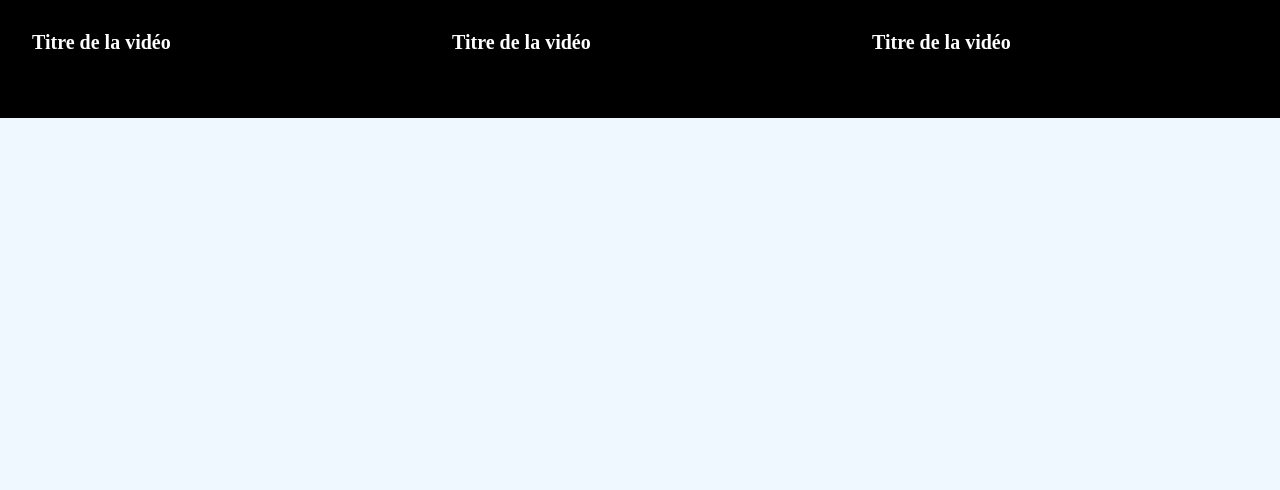
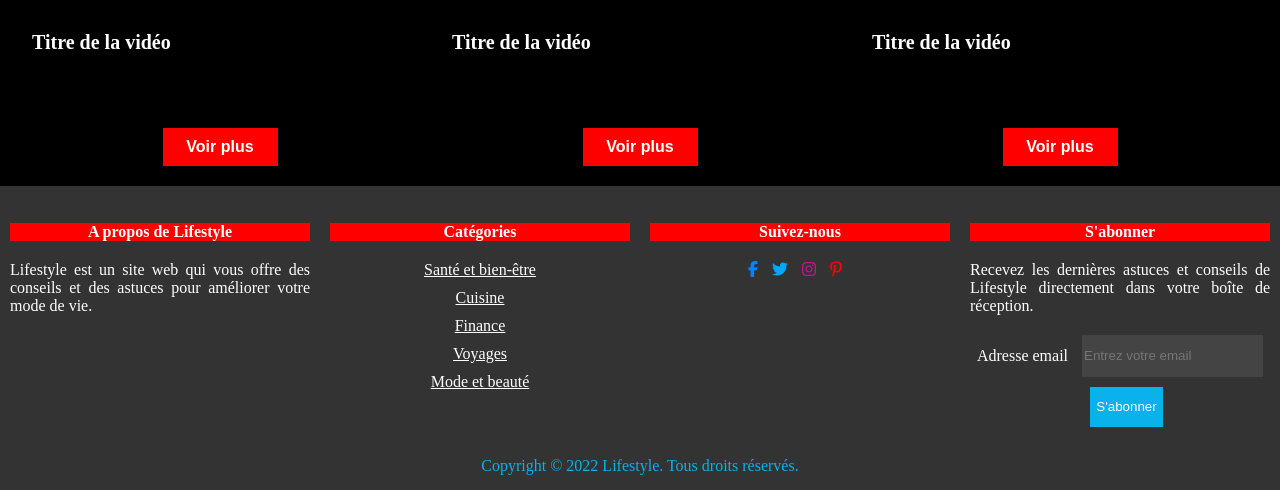
Before and after one commit to INFOR-BENGS/lifestyle, a plain HTML site: page index.html in a window 1280 px wide. Shown: the part 2652-3142 px from the top of the page. Before the commit the page ends 2770 px from the top, so only its background shows below. Drawn offline with nearby package versions, Linux system fonts and the light colour scheme; a web font is replaced by a local one.

Commit message:
another commit

```diff
--- a/index.html
+++ b/index.html
@@ -164,6 +164,8 @@
                         </div>
                         <h5>Titre de la vidéo</h5>
                     </div>
+
+                    <h4>Voir plus</h4>
                 </div>
 
                 <div class="section section2">
@@ -196,6 +198,8 @@
                         </div>
                         <h5>Titre de la vidéo</h5>
                     </div>
+
+                    <h4>Voir plus</h4>
                 </div>
 
                 <div class="section section3">
@@ -228,9 +232,54 @@
                         </div>
                         <h5>Titre de la vidéo</h5>
                     </div>
+
+                    <h4>Voir plus</h4>
                 </div>
             </div>
 
+            <footer>
+                <div class="container">
+                  <div class="row">
+                    <div class="col-sm-3 first">
+                      <h4>A propos de Lifestyle</h4>
+                      <p>Lifestyle est un site web qui vous offre des conseils et des astuces pour améliorer votre mode de vie.</p>
+                    </div>
+                    <div class="col-sm-3">
+                      <h4>Catégories</h4>
+                      <ul>
+                        <li><a href="#">Santé et bien-être</a></li>
+                        <li><a href="#">Cuisine</a></li>
+                        <li><a href="#">Finance</a></li>
+                        <li><a href="#">Voyages</a></li>
+                        <li><a href="#">Mode et beauté</a></li>
+                      </ul>
+                    </div>
+                    <div class="col-sm-3">
+                      <h4>Suivez-nous</h4>
+                      <ul class="social-links">
+                        <li><a href="#"><i class="fab fa-facebook-f"></i></a></li>
+                        <li><a href="#"><i class="fab fa-twitter"></i></a></li>
+                        <li><a href="#"><i class="fab fa-instagram"></i></a></li>
+                        <li><a href="#"><i class="fab fa-pinterest-p"></i></a></li>
+                      </ul>
+                    </div>
+                    <div class="col-sm-3 last">
+                      <h4>S'abonner</h4>
+                      <p>Recevez les dernières astuces et conseils de Lifestyle directement dans votre boîte de réception.</p>
+                      <form>
+                        <div class="form-group">
+                          <label for="email">Adresse email</label>
+                          <input type="email" class="form-control" id="email" placeholder="Entrez votre email">
+                        </div>
+                        <button type="submit" class="btn btn-primary">S'abonner</button>
+                      </form>
+                    </div>
+                  </div>
+                </div>
+                <div class="copyright">
+                  Copyright &copy; 2022 Lifestyle. Tous droits réservés.
+                </div>
+            </footer>
         </div>
 
         <!-- Swiper JS -->
--- a/style2.css
+++ b/style2.css
@@ -208,7 +208,7 @@ nav ul li a:hover{
 }
 .voir:hover{
     background-color: #fff;
-    color: black;
+    color: red;
 }
 
 .swiper {
@@ -293,7 +293,120 @@ nav ul li a:hover{
     font-weight: 700;
     margin-left: 2px;
   }
+  .videos h4{
+    color: white;
+    background-color: red;
+    padding: 10px;
+    font-size: 16px;
+    font-family: sans-serif;
+    width: 25%;
+    text-align: center;
+    margin: 30px auto auto auto;
+    transition: 0.5s ease;
+    cursor: pointer;
+  }
+  .videos h4:hover{
+    background-color: #fff;
+    color: black;
+  }
+/************************************ Footer *************************************/
+  footer {
+    background-color: #333;
+    color: #fff;
+    padding: 5px 0;
+  }
 
+  footer h4 {
+    color: #fff;
+    margin-bottom: 20px;
+    font-weight: bold;
+    background-color: red;
+    cursor: pointer;
+    transition: 0.5s ease;
+  }
+
+  footer ul {
+    list-style: none;
+    margin: 0;
+    padding: 0;
+  }
+
+  footer li {
+    margin-bottom: 10px;
+  }
+
+  footer a {
+    color: #fff;
+  }
+
+  footer .social-links li {
+    display: inline-block;
+    margin-right: 10px;
+  }
+
+  footer .copyright {
+    margin-top: 20px;
+    text-align: center;
+    color: rgb(9, 178, 235);
+  }
+
+  footer form {
+    margin-top: 20px;
+
+  }
+
+  footer form label {
+    color: #fff;
+  }
+
+  footer form .form-control {
+    background-color: #444;
+    border: none;
+    border-radius: 0;
+    color: #fff;
+    height: 40px;
+    margin-left: 10px;
+  }
+  footer form .btn {
+    background-color: rgb(9, 178, 235);
+    border: none;
+    border-radius: 0;
+    color: #fff;
+    height: 40px;
+    margin-top: 10px;
+    margin-left: 13px;
+  }
+.row{
+    display: flex;
+    flex-wrap: wrap;
+    justify-content: center;
+    width: 100%;
+}
+.col-sm-3{
+    width: 300px;
+    text-align: center;
+    justify-content: center;
+    align-items: center;
+    padding: 10px;
+}
+.col-sm-3 p{
+    text-align: justify;
+}
+.copyright{
+    margin-bottom: 10px;
+}
+.fab.fa-facebook-f{
+  color: rgb(0, 132, 255);
+}
+.fab.fa-twitter{
+  color: rgb(0, 166, 255);
+}
+.fab.fa-instagram{
+  color: rgb(201, 19, 146);
+}
+.fab.fa-pinterest-p{
+  color: red;
+}
 /************************************ Petits écrans *************************************/
 @media screen and (max-width: 785px){
     .logo{
```
